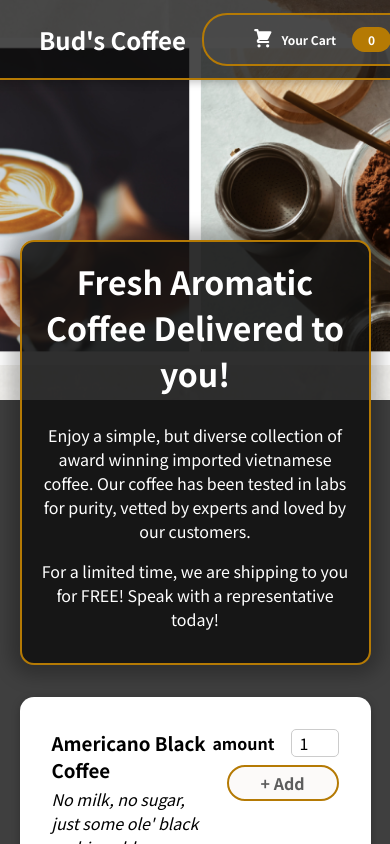
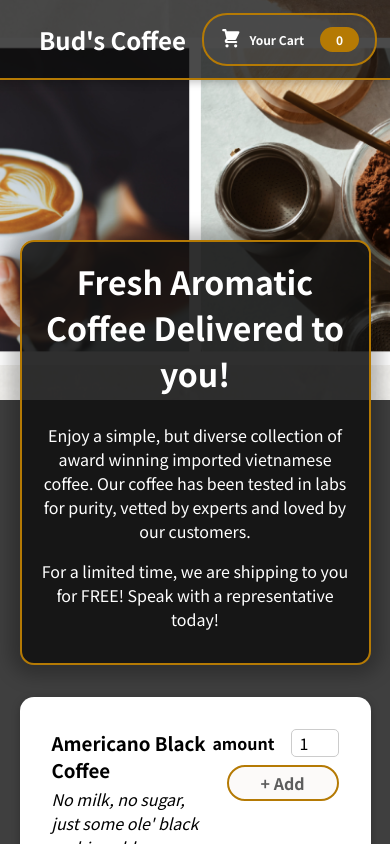
Before and after one commit to idioticbrilliance/budsCoffee, a React (Create React App) app: page / in a window 390 px wide. Shown: the top 844 px of the page. Built offline with nearby package versions, Linux system fonts and the light colour scheme.

Commit message:
Update HeaderCartButton.module.css

```diff
--- a/src/Components/Layout/HeaderCartButton.module.css
+++ b/src/Components/Layout/HeaderCartButton.module.css
@@ -63,5 +63,6 @@
   .button {
     white-space: nowrap;
     font-size: 12px;
+    padding: 0.75rem 1rem;
   }
 }
```
